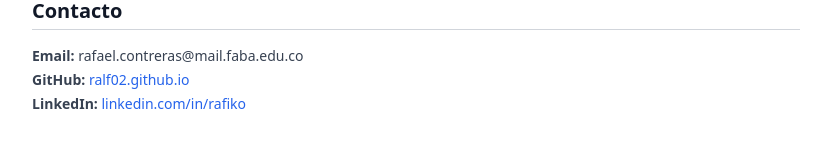
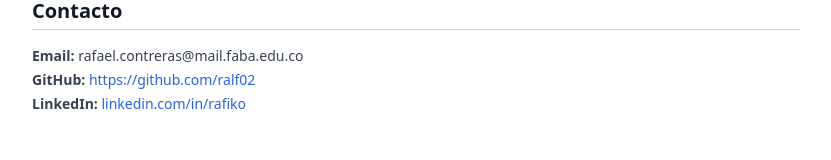
Before and after one commit to ralf02/ralf02.github.io, a React (Create React App) app: page / in a window 1280 px wide. Shown: the part 1214-1374 px from the top of the page, without its empty margins (224-1055 px from the left). Built offline with nearby package versions, Linux system fonts and the light colour scheme.

Commit message:
:boom: update my web site with ReactJS

```diff
--- a/src/App.js
+++ b/src/App.js
@@ -88,7 +88,7 @@ function App() {
           <h2 className="text-xl font-semibold border-b pb-1 border-gray-300 dark:border-gray-600">Contacto</h2>
           <ul className="mt-4 space-y-1 text-sm text-gray-700 dark:text-gray-300">
             <li><strong>Email:</strong> rafael.contreras@mail.faba.edu.co</li>
-            <li><strong>GitHub:</strong> <a href="https://github.com/ralf02" className="text-blue-600 dark:text-blue-400 hover:underline">ralf02.github.io</a></li>
+            <li><strong>GitHub:</strong> <a href="https://github.com/ralf02" className="text-blue-600 dark:text-blue-400 hover:underline">https://github.com/ralf02</a></li>
             <li><strong>LinkedIn:</strong> <a href="https://linkedin.com/in/rafiko" className="text-blue-600 dark:text-blue-400 hover:underline">linkedin.com/in/rafiko</a></li>
           </ul>
         </section>
```
